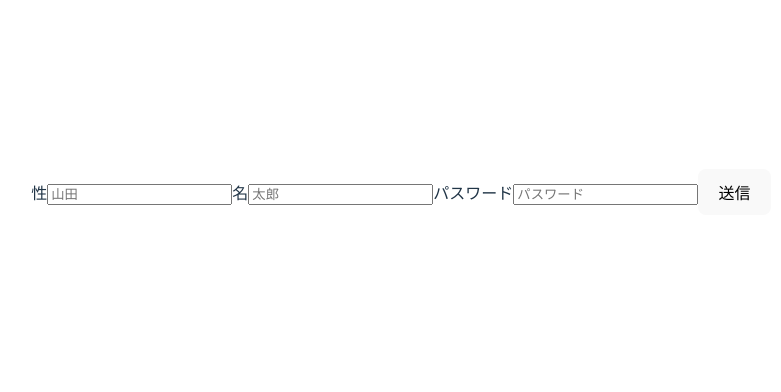
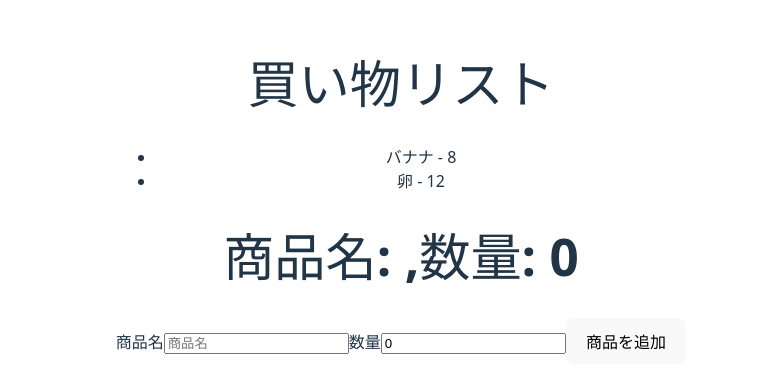
Before and after one commit to Syunsuke0/study-form, a React (Vite) app: page / in a window 1280 px wide. Shown: the part 208-600 px from the top of the page, without its empty margins (239-1020 px from the left). Built offline with nearby package versions, Linux system fonts and the light colour scheme.

Commit message:
♻️Formの階層を変更

```diff
--- a/src/App.jsx
+++ b/src/App.jsx
@@ -1,5 +1,6 @@
 import "./App.css";
 import BetterSignupForm from "./BetterSignupForm";
+import ShoppingList from "./shoppingList";
 // import SignupForm from "./SignupForm";
 // import UsernameForm from "./UsernameForm";
 
@@ -7,7 +8,8 @@
   return (
     <div>
       {/* <UsernameForm /> */}
-      <BetterSignupForm />
+      {/* <BetterSignupForm /> */}
+      <ShoppingList />
     </div>
   );
 }
--- /dev/null
+++ b/src/ShoppingListForm.jsx
@@ -0,0 +1,47 @@
+import { useState } from "react";
+
+const ShoppingListForm = ({ addItem }) => {
+  const [formData, setFormData] = useState({ product: "", quantity: 0 });
+  const handleChange = (e) => {
+    setFormData((currData) => {
+      return {
+        ...currData,
+        [e.target.name]: e.target.value,
+      };
+    });
+  };
+  const handleSubmit = (e) => {
+    e.preventDefault();
+    addItem(formData);
+    setFormData({ product: "", quantity: 0 });
+  };
+
+  return (
+    <form onSubmit={handleSubmit}>
+      <h1>
+        商品名: {formData.product},数量: {formData.quantity}
+      </h1>
+      <label htmlFor="product">商品名</label>
+      <input
+        onChange={handleChange}
+        type="text"
+        placeholder="商品名"
+        name="product"
+        id="product"
+        value={formData.product}
+      />
+      <label htmlFor="quantity">数量</label>
+      <input
+        onChange={handleChange}
+        type="number"
+        placeholder="数量"
+        name="quantity"
+        id="quantity"
+        value={formData.quantity}
+      />
+      <button>商品を追加</button>
+    </form>
+  );
+};
+
+export default ShoppingListForm;
--- /dev/null
+++ b/src/shoppingList.jsx
@@ -0,0 +1,31 @@
+import { useState } from "react";
+import ShoppingListForm from "./ShoppingListForm";
+
+const ShoppingList = () => {
+  const [items, setItems] = useState([
+    { id: 1, product: "バナナ", quantity: 8 },
+    { id: 2, product: "卵", quantity: 12 },
+  ]);
+
+  const addItem = (item) => {
+    setItems((prevItems) => {
+      return [...prevItems, { ...item, id: 9 }];
+    });
+  };
+
+  return (
+    <div>
+      <h1>買い物リスト</h1>
+      <ul>
+        {items.map((i) => (
+          <li key={i.id}>
+            {i.product} - {i.quantity}
+          </li>
+        ))}
+      </ul>
+      <ShoppingListForm addItem={addItem} />
+    </div>
+  );
+};
+
+export default ShoppingList;
```
